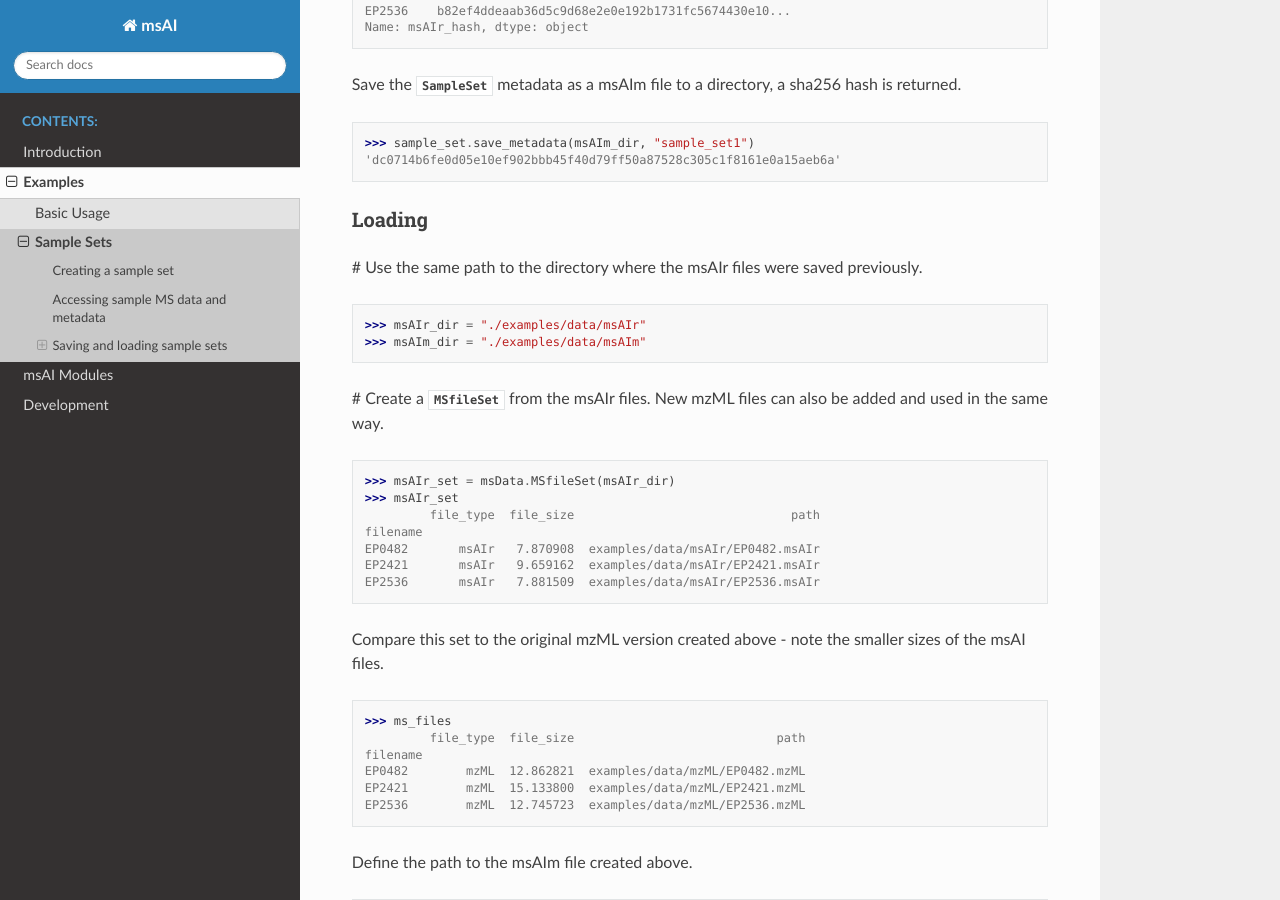
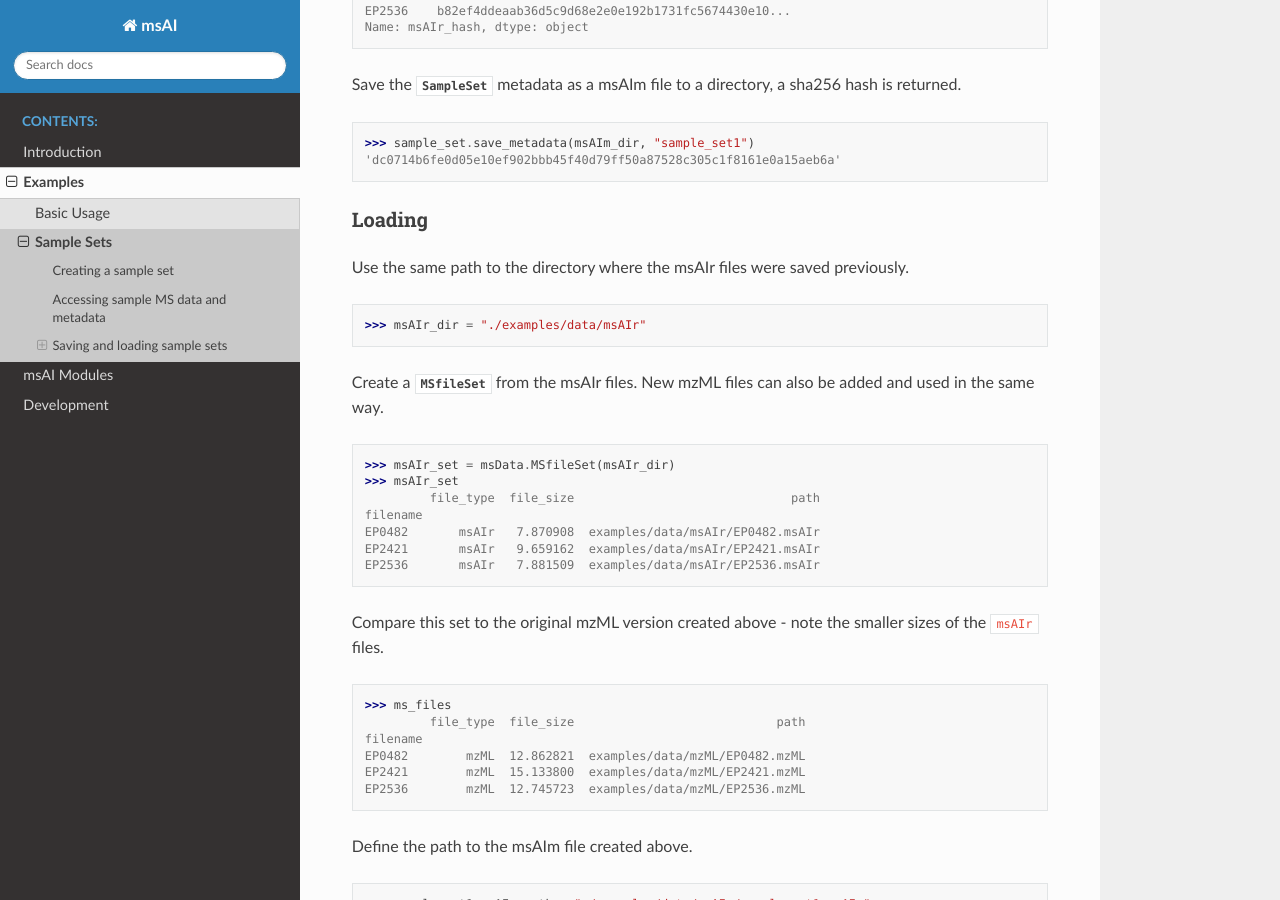
Before and after one commit to IsotopeC/msAI, a Sphinx documentation site: the page built from docs/examples/sampleSets.rst, in a window 1280 px wide and 900 px high, scrolled down 3724 px. Built offline with Sphinx 7.4.7 and the Read the Docs theme 2.0.0, drawn with Linux system fonts in a browser that asks for light colours.

Commit message:
Updated example

```diff
--- a/docs/examples/sampleSets.rst
+++ b/docs/examples/sampleSets.rst
@@ -179,12 +179,11 @@ Save the `.SampleSet` metadata as a msAIm file to a directory, a sha256 hash is
 Loading
 -------
 
-# Use the same path to the directory where the msAIr files were saved previously.
+Use the same path to the directory where the msAIr files were saved previously.
 
 >>> msAIr_dir = "./examples/data/msAIr"
->>> msAIm_dir = "./examples/data/msAIm"
 
-# Create a `.MSfileSet` from the msAIr files. New mzML files can also be added and used in the same way.
+Create a `.MSfileSet` from the msAIr files. New mzML files can also be added and used in the same way.
 
 >>> msAIr_set = msData.MSfileSet(msAIr_dir)
 >>> msAIr_set
@@ -194,7 +193,7 @@ EP0482       msAIr   7.870908  examples/data/msAIr/EP0482.msAIr
 EP2421       msAIr   9.659162  examples/data/msAIr/EP2421.msAIr
 EP2536       msAIr   7.881509  examples/data/msAIr/EP2536.msAIr
 
-Compare this set to the original mzML version created above - note the smaller sizes of the msAI files.
+Compare this set to the original mzML version created above - note the smaller sizes of the ``msAIr`` files.
 
 >>> ms_files
          file_type  file_size                            path
```
